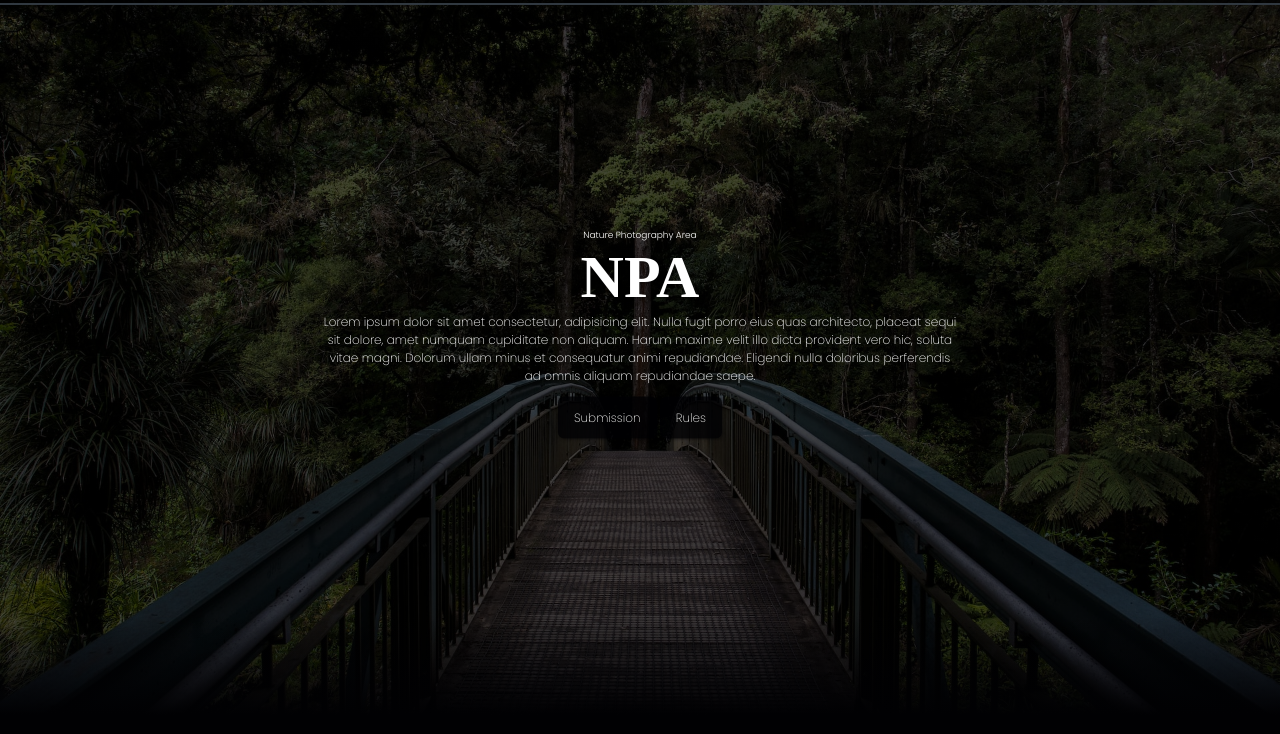
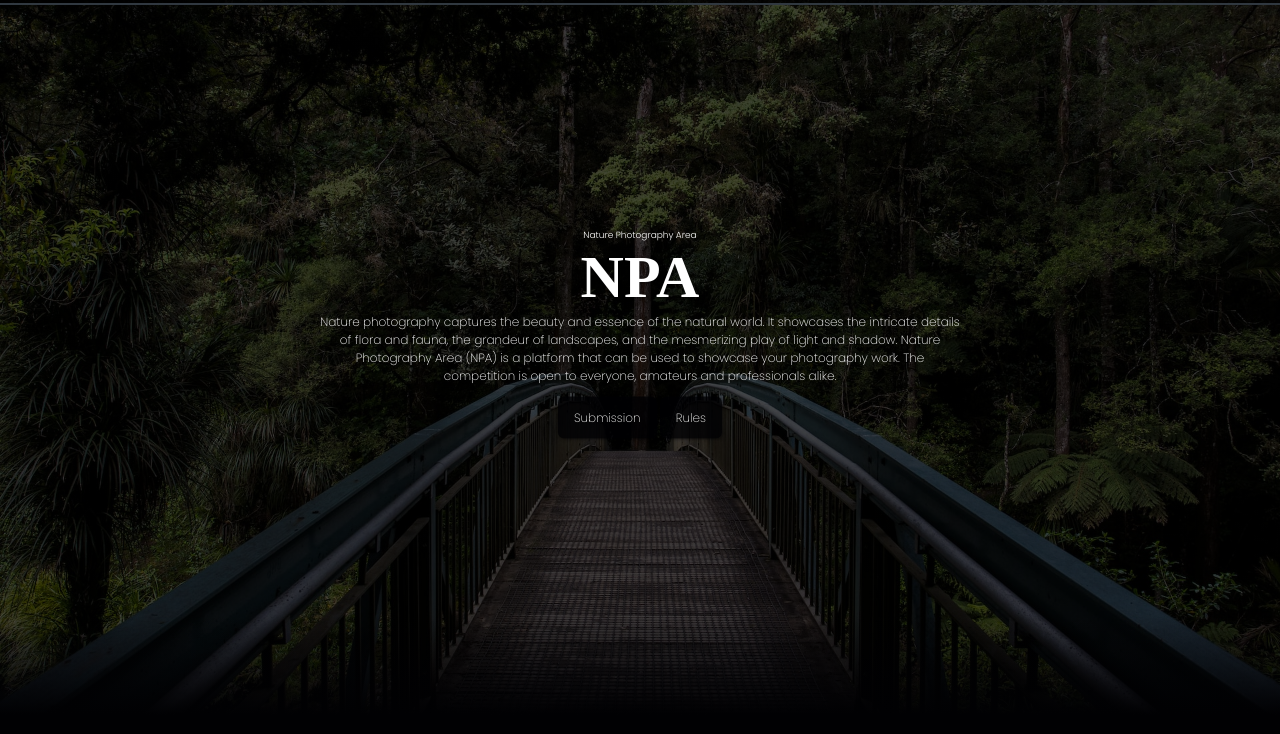
Before and after one commit to FadlyRizqy/nature-photography-area, a plain HTML site: page index.html in a window 1280 px wide. Shown: the part 66-800 px from the top of the page. Drawn offline with nearby package versions, Linux system fonts and the light colour scheme; a web font is replaced by a local one.

Commit message:
Update index.html

```diff
--- a/index.html
+++ b/index.html
@@ -52,12 +52,7 @@
         <p style="font-size: 9px; line-height: 1.2">Nature Photography Area</p>
         <h1>NPA</h1>
         <p style="font-weight: 200; mix-blend-mode: difference">
-          Lorem ipsum dolor sit amet consectetur, adipisicing elit. Nulla fugit
-          porro eius quas architecto, placeat sequi sit dolore, amet numquam
-          cupiditate non aliquam. Harum maxime velit illo dicta provident vero
-          hic, soluta vitae magni. Dolorum ullam minus et consequatur animi
-          repudiandae. Eligendi nulla doloribus perferendis ad omnis aliquam
-          repudiandae saepe.
+          Nature photography captures the beauty and essence of the natural world. It showcases the intricate details of flora and fauna, the grandeur of landscapes, and the mesmerizing play of light and shadow. Nature Photography Area (NPA) is a platform that can be used to showcase your photography work. The competition is open to everyone, amateurs and professionals alike.
         </p>
         <a href="#submission" class="button">Submission</a>
         <a href="#rules" class="button">Rules</a>
@@ -306,6 +301,7 @@
       </p>
     </div>
     <!-- Rules Section end -->
+
     <!-- About Section start -->
     <div id="about" class="about">
       <h1 style="font-weight: 200">About</h1>
@@ -333,6 +329,7 @@
       </div>
     </div>
     <!-- About Section end -->
+
     <!-- Footer start -->
     <footer>
       <div class="links">
@@ -350,9 +347,11 @@
       </div>
     </footer>
     <!-- Footer end -->
+
     <!-- Call Feather Icons -->
     <script>
       feather.replace();
+
     </script>
     <!-- Javascript -->
     <script src="js/script.js"></script>
```
